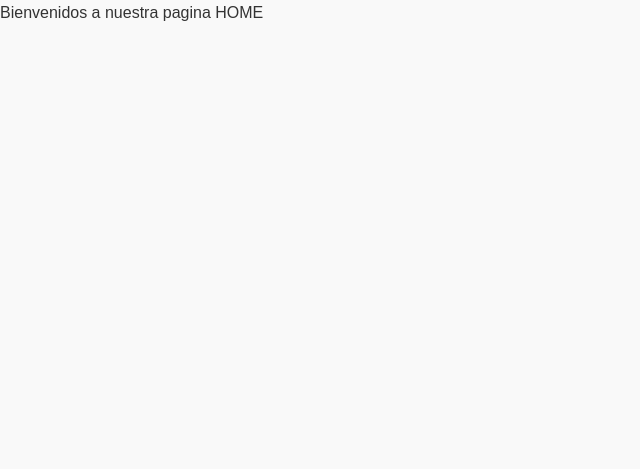
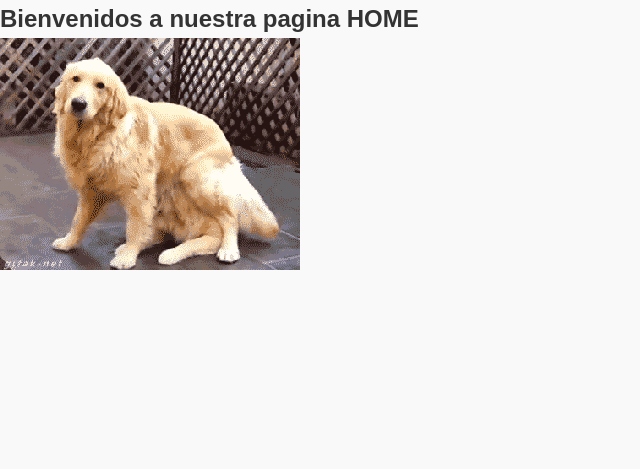
Before and after one commit to Andperman/Ejercicio---Templates-con-Node.js-Express, a Node server app: page / in a window 1280 px wide. Shown: the top 469 px of the page, without its empty margins (0-640 px from the left). Run offline with Node 20, Linux system fonts and the light colour scheme.

Commit message:
templates/node/express

```diff
--- a/views/home.pug
+++ b/views/home.pug
@@ -4,7 +4,7 @@ html
       title = "Home"
       link(rel="stylesheet", href="/css/style.css")
    body
-      p.greetings#people Bienvenidos a nuestra pagina HOME
-
+        h2 Bienvenidos a nuestra pagina HOME
+        img(src="/img/perro.gif" alt= "perrito"  width="300")
 
         include ./footer.pug
```
Also changed, not shown: views/contact.pug (+7 -7 lines), public/img/perro.gif (added), 2 other files.
